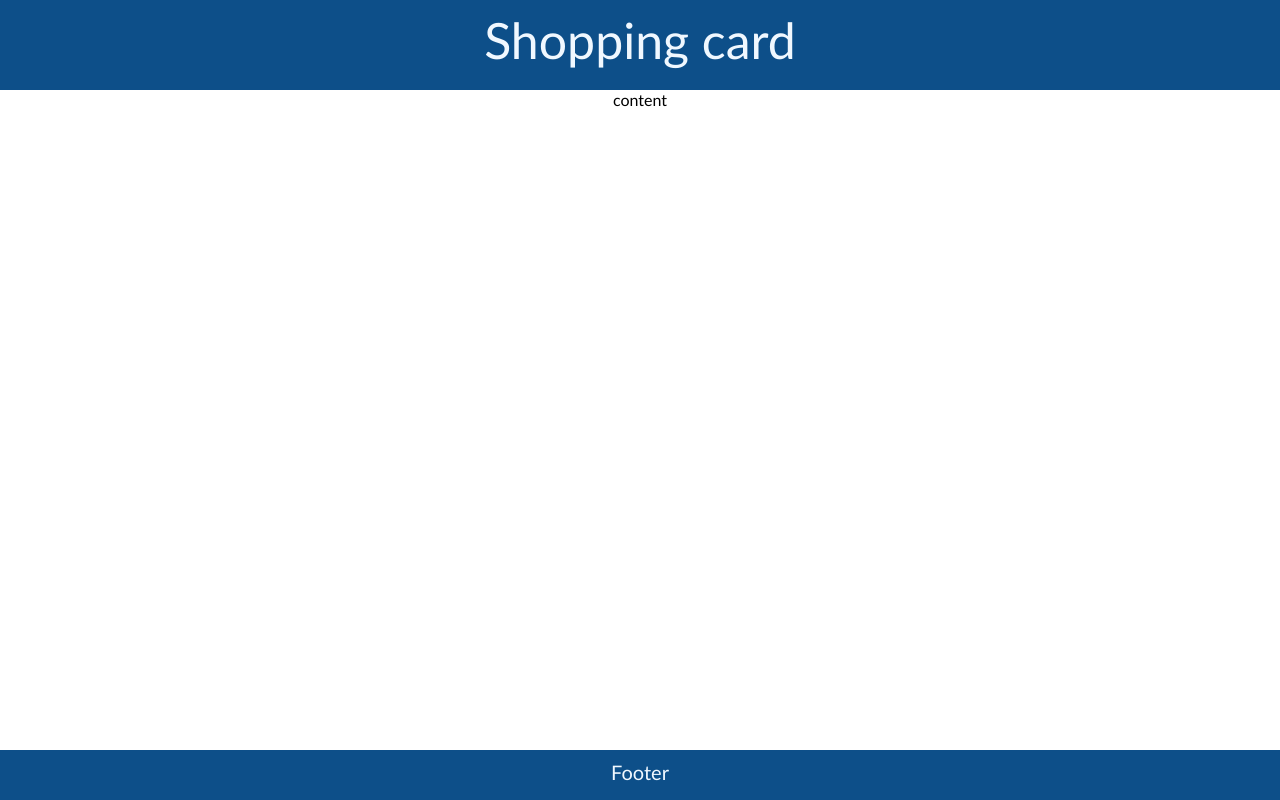
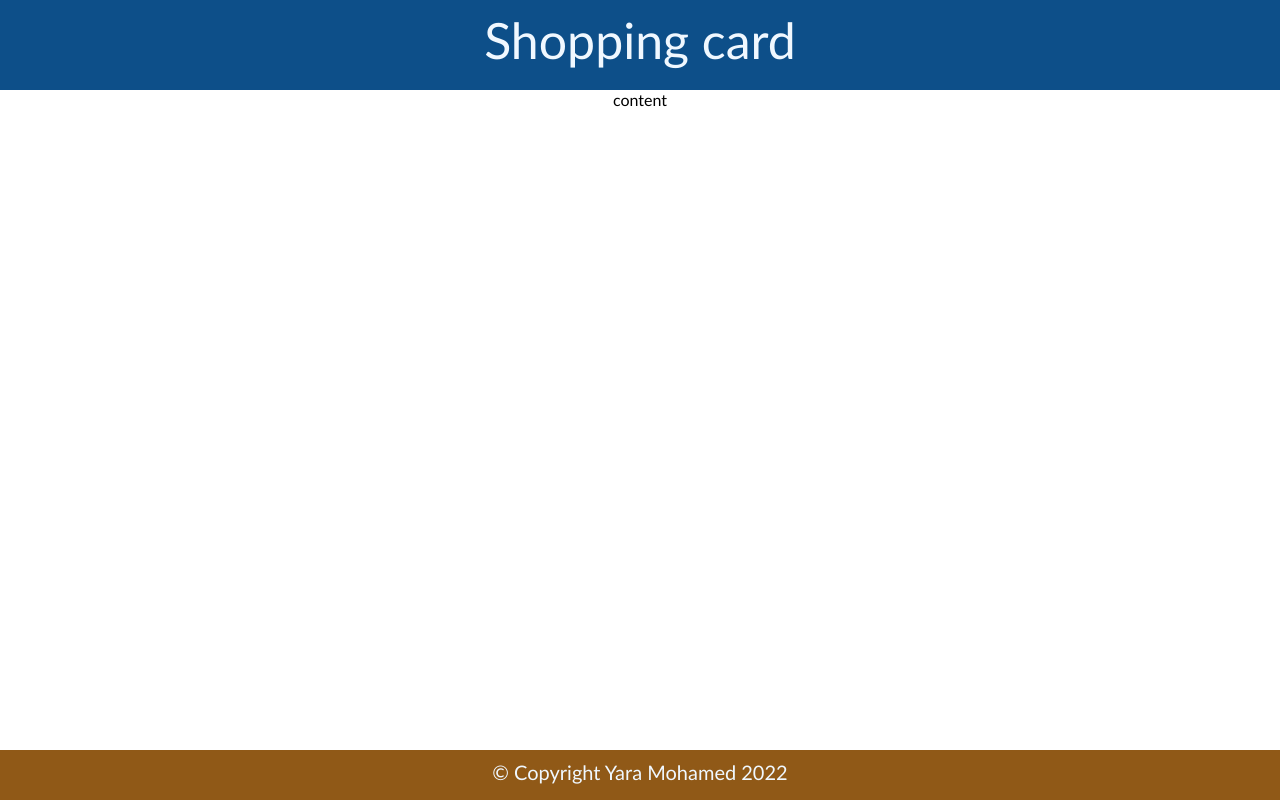
Before and after one commit to yara-mohamed23/React-Shopping-Cart-Node-Express-React-MongoDB-, a React (Create React App) app in the folder client/: page / in a window 1280 px wide. Built offline with nearby package versions, Linux system fonts and the light colour scheme.

Commit message:
Footer Component

```diff
--- a/client/package.json
+++ b/client/package.json
@@ -15,7 +15,7 @@
         "web-vitals": "^2.1.4"
     },
     "scripts": {
-        "sass": "gulp sass",
+        "sass": "gulp watch",
         "start": "react-scripts start",
         "build": "react-scripts build",
         "test": "react-scripts test",
--- a/client/src/App.jsx
+++ b/client/src/App.jsx
@@ -1,4 +1,5 @@
 import "./App.css";
+import Footer from "./components/Footer/Footer";
 import Header from "./components/Header/Header";
 
 function App() {
@@ -8,7 +9,7 @@ function App() {
         <div className="layout">
           <Header/>
           <main>content</main>
-          <footer>Footer</footer>
+          <Footer/>
         </div>
       </div>
     </div>
--- /dev/null
+++ b/client/src/components/Footer/Footer.jsx
@@ -0,0 +1,12 @@
+import React from "react";
+import "../../css/Footer/Footer.css";
+
+function Footer() {
+  return(
+    <footer>
+        &copy; Copyright Yara Mohamed 2022
+    </footer>
+  )
+}
+
+export default Footer;
--- /dev/null
+++ b/client/src/components/Footer/Footer.scss
@@ -0,0 +1,8 @@
+footer {
+    grid-area: footer;
+    background-color: rgb(144, 89, 23);
+    color: aliceblue;
+    padding: 10px;
+    text-align: center;
+    font-size: 20px;
+}
--- /dev/null
+++ b/client/src/css/Footer/Footer.css
@@ -0,0 +1,8 @@
+footer {
+  grid-area: footer;
+  background-color: rgb(144, 89, 23);
+  color: aliceblue;
+  padding: 10px;
+  text-align: center;
+  font-size: 20px;
+}
--- a/client/src/css/index.css
+++ /dev/null
@@ -1,3 +0,0 @@
-p {
-  color: rgb(86, 130, 184);
-}
--- a/client/src/index.css
+++ b/client/src/index.css
@@ -21,12 +21,3 @@
 main {
     grid-area: main;
 }
-
-footer {
-    grid-area: footer;
-    background-color: rgb(13, 79, 137);
-    color: aliceblue;
-    padding: 10px;
-    text-align: center;
-    font-size: 20px;
-}
```
Also changed, not shown: client/gulpfile.js (+18 -3 lines), client/src/App.css (indentation only).
